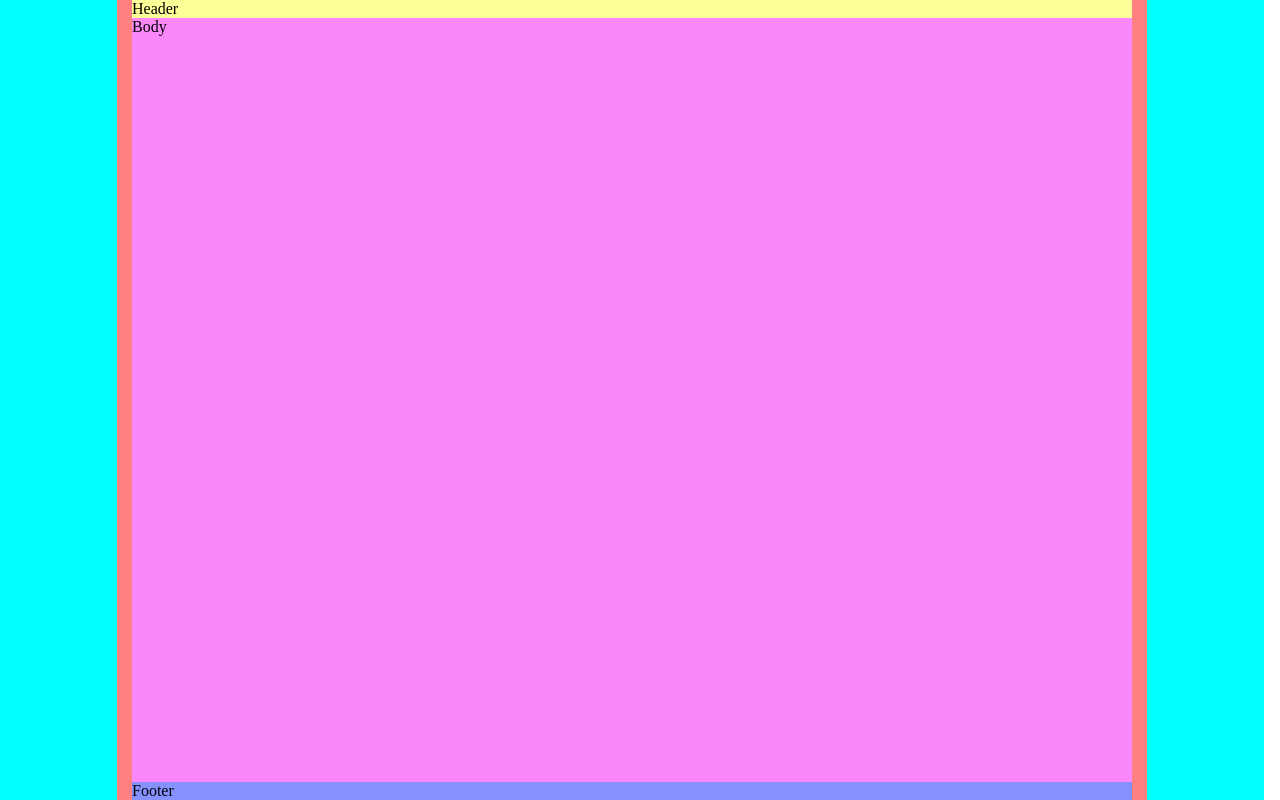
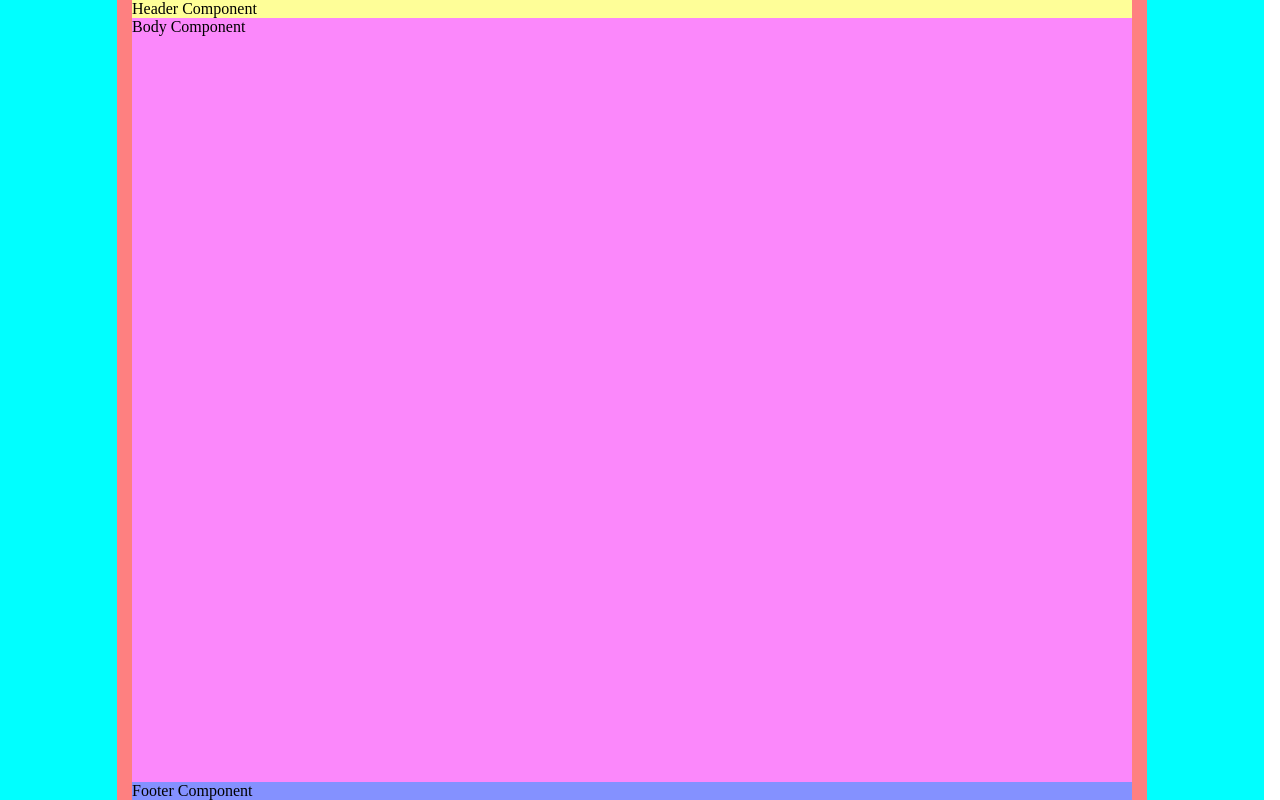
Before and after one commit to Dimcom1010/vue_food, a Vue app: page / in a window 1280 px wide. Built offline with nearby package versions, Linux system fonts and the light colour scheme; the HTML template or start-up script is replaced by a standard one.

Commit message:
[add] добавлены компонеты для Header Body Footer

```diff
--- /dev/null
+++ b/src/components/BodyComponent/BodyComponent.module.css
@@ -0,0 +1,36 @@
+.wrapper {
+    display: flex;
+    width: 100%;
+    overflow: hidden;
+    background-color: aqua;
+    justify-content: center;
+    margin: -8px;
+}
+
+.container {
+    display: flex;
+    flex-direction: column;
+    justify-content: space-between;
+    max-width: 1000px;
+    width: 100%;
+    padding-inline: 15px;
+    background-color: rgb(254, 128, 128);
+    height: 100vh; /* Ensure the container takes the full height of the viewport */
+}
+
+.header {
+    background-color: rgb(254, 254, 152);
+}
+
+.body {
+    background-color: rgb(251, 136, 251);
+    flex-grow: 1; /* Allow the body to take up remaining space */
+}
+
+.footer {
+    background-color: rgb(132, 145, 255);
+}
+@media (min-width: 1024px) {
+
+
+}
--- /dev/null
+++ b/src/components/BodyComponent/BodyComponent.vue
@@ -0,0 +1,4 @@
+<script setup lang="ts">
+import styles from "./BodyComponent.module.css";
+</script>
+<template>Body Component</template>
--- /dev/null
+++ b/src/components/FooterComponent/FooterComponent.module.css
@@ -0,0 +1,36 @@
+.wrapper {
+    display: flex;
+    width: 100%;
+    overflow: hidden;
+    background-color: aqua;
+    justify-content: center;
+    margin: -8px;
+}
+
+.container {
+    display: flex;
+    flex-direction: column;
+    justify-content: space-between;
+    max-width: 1000px;
+    width: 100%;
+    padding-inline: 15px;
+    background-color: rgb(254, 128, 128);
+    height: 100vh; /* Ensure the container takes the full height of the viewport */
+}
+
+.header {
+    background-color: rgb(254, 254, 152);
+}
+
+.body {
+    background-color: rgb(251, 136, 251);
+    flex-grow: 1; /* Allow the body to take up remaining space */
+}
+
+.footer {
+    background-color: rgb(132, 145, 255);
+}
+@media (min-width: 1024px) {
+
+
+}
--- /dev/null
+++ b/src/components/FooterComponent/FooterComponent.vue
@@ -0,0 +1,4 @@
+<script setup lang="ts">
+import styles from "./FooterComponent.module.css";
+</script>
+<template>Footer Component</template>
--- /dev/null
+++ b/src/components/HeaderComponent/HeaderComponent.module.css
@@ -0,0 +1,36 @@
+.wrapper {
+    display: flex;
+    width: 100%;
+    overflow: hidden;
+    background-color: aqua;
+    justify-content: center;
+    margin: -8px;
+}
+
+.container {
+    display: flex;
+    flex-direction: column;
+    justify-content: space-between;
+    max-width: 1000px;
+    width: 100%;
+    padding-inline: 15px;
+    background-color: rgb(254, 128, 128);
+    height: 100vh; /* Ensure the container takes the full height of the viewport */
+}
+
+.header {
+    background-color: rgb(254, 254, 152);
+}
+
+.body {
+    background-color: rgb(251, 136, 251);
+    flex-grow: 1; /* Allow the body to take up remaining space */
+}
+
+.footer {
+    background-color: rgb(132, 145, 255);
+}
+@media (min-width: 1024px) {
+
+
+}
--- /dev/null
+++ b/src/components/HeaderComponent/HeaderComponent.vue
@@ -0,0 +1,4 @@
+<script setup lang="ts">
+import styles from "./HeaderComponent.module.css";
+</script>
+<template>Header Component</template>
--- a/src/pages/app/App.vue
+++ b/src/pages/app/App.vue
@@ -1,26 +1,25 @@
 <script setup lang="ts">
-import HelloWorld from "../../components/HelloWorld.vue";
-import TheWelcome from "../../components/TheWelcome.vue";
+import HeaderComponent from "@/components/HeaderComponent/HeaderComponent.vue";
+import BodyComponent from "@/components/BodyComponent/BodyComponent.vue";
+import FooterComponent from "@/components/FooterComponent/FooterComponent.vue";
 import styles from "./App.module.css";
 </script>
 
 <template>
     <div :class="styles.wrapper">
         <div :class="styles.container">
-          <div :class="styles.header">Header</div>
-          <div :class="styles.body">Body</div>
-          <div :class="styles.footer">Footer</div>
+          <div :class="styles.header">
+            <HeaderComponent />
+          </div>
+          <div :class="styles.body">
+            <BodyComponent />
+          </div>
+          <div :class="styles.footer">
+            <FooterComponent />
+          </div>
         </div>
     </div>
-    <!-- <header :class="styles.header">
-    <img alt="Vue logo" :class="styles.logo" src="../../assets/images/logo.svg" width="125" height="125" />
 
-    <div :class="styles.wrapper">
-      <HelloWorld msg="You did it!" />
-    </div>
-  </header>
+    <!-- <img alt="Vue logo" :class="styles.logo" src="../../assets/images/logo.svg" width="125" height="125" /> -->
 
-  <main>
-    <TheWelcome />
-  </main> -->
 </template>
```
